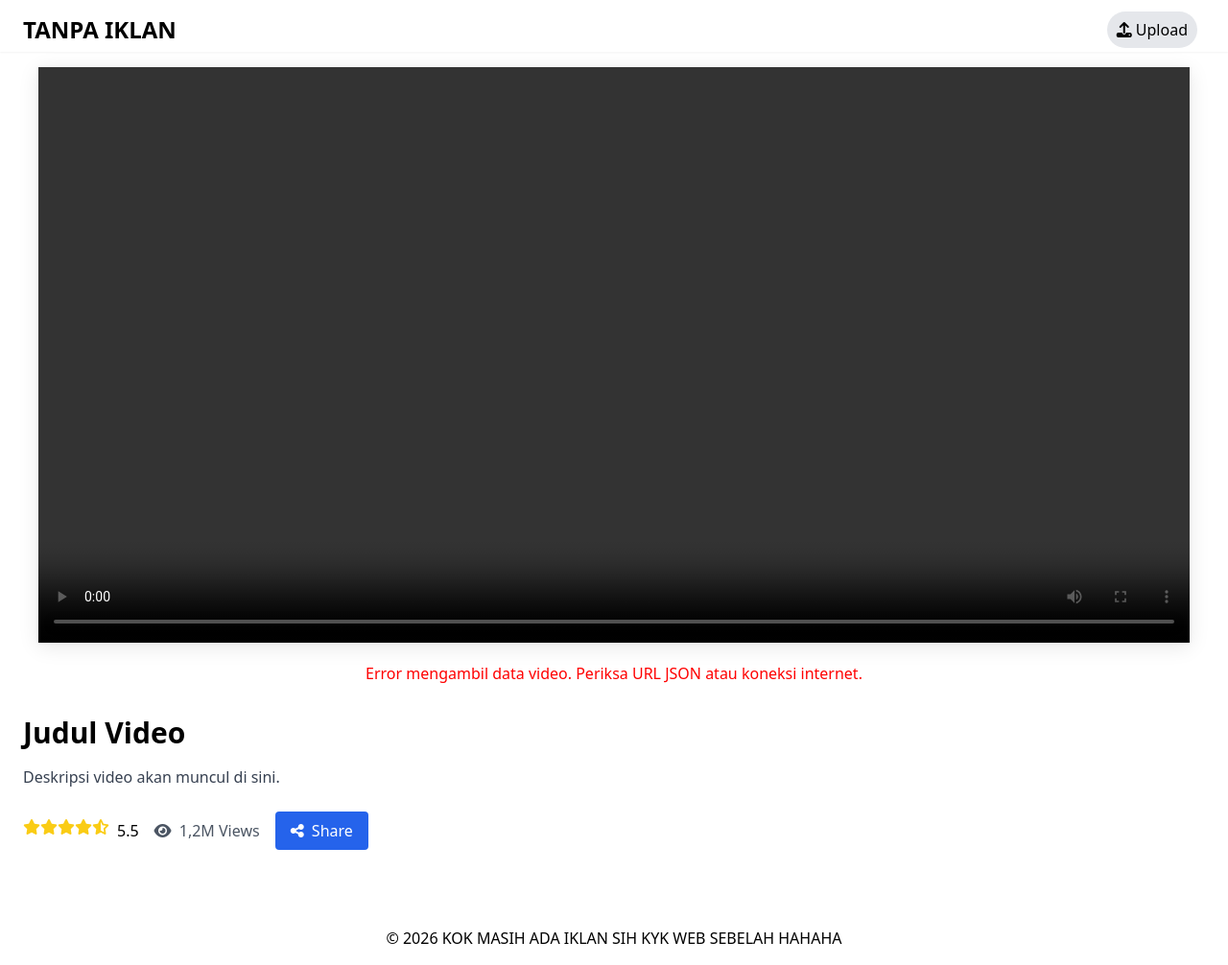
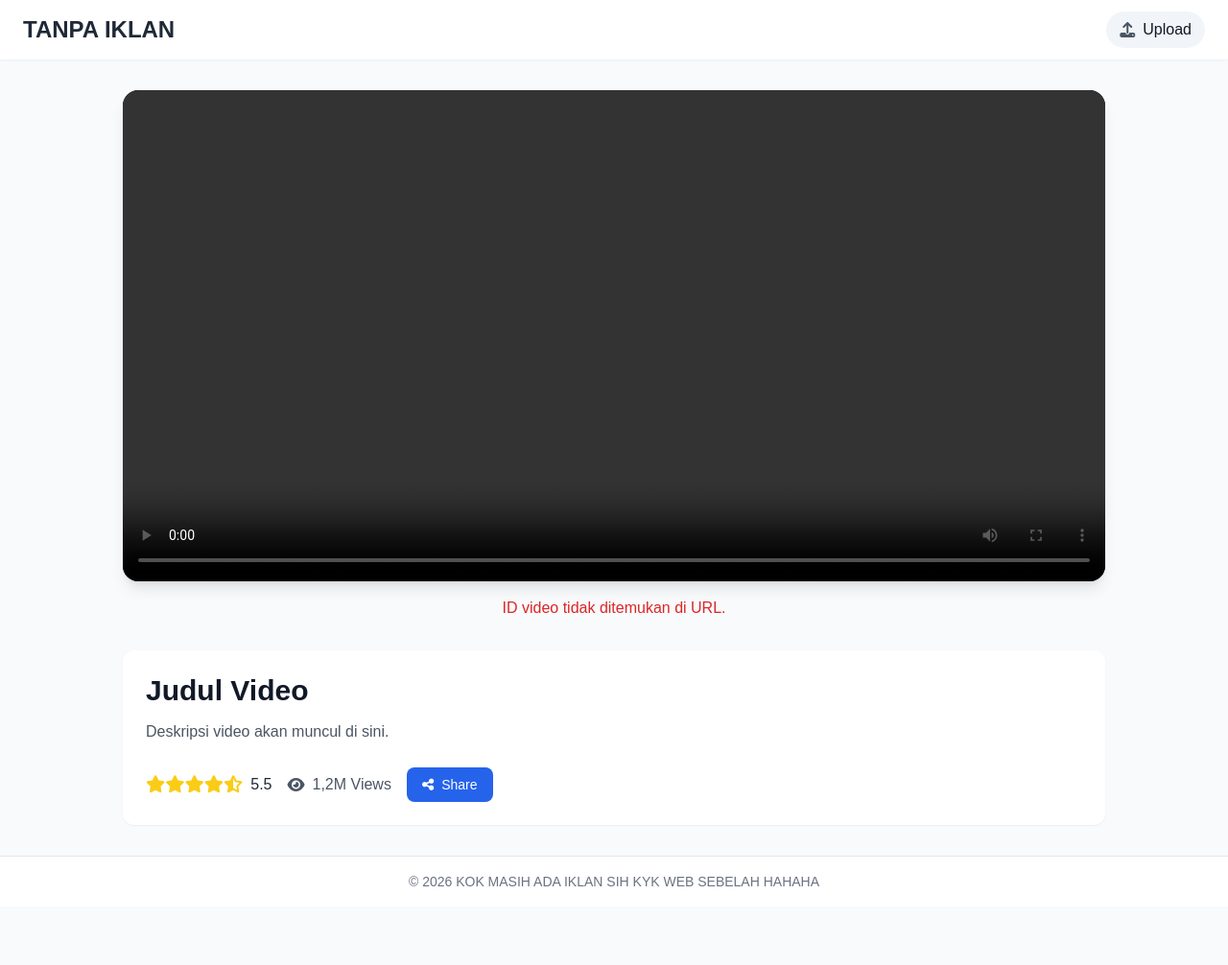
Before and after one commit to liwa22/tanpa-iklan, a plain HTML site: page index.html in a window 1280 px wide. Shown: the whole page at 96% size. After the commit the page ends 945 px from the top, so only its background shows below. Drawn offline with nearby package versions, Linux system fonts and the light colour scheme; no server answers.

Commit message:
Update index.html

```diff
--- a/index.html
+++ b/index.html
@@ -1,164 +1,141 @@
 <!DOCTYPE html>
 <html lang="en">
 <head>
-  <meta charset="UTF-8">
-  <meta name="viewport" content="width=device-width, initial-scale=1.0">
-  <meta name="monetag" content="82d151422eebfd582a09baed1158ba5f">
-
-  <!-- popunder -->
-
+  <meta charset="UTF-8" />
+  <meta name="viewport" content="width=device-width, initial-scale=1.0" />
+  <meta name="monetag" content="82d151422eebfd582a09baed1158ba5f" />
   <title>TANPA IKLAN</title>
-  <script type="text/javascript">
-      (function (l) {
-        if (l.hash && l.hash.startsWith('#/')) {
-          const newPath = l.hash.replace('#', '');
-          window.location.replace(newPath);
-        }
-        if (l.search[1] === "/") {
-          var decoded = l.search
-            .slice(1)
-            .split("&")
-            .map(function (s) {
-              return s.replace(/~and~/g, "&");
-            })
-            .join("?");
-          window.history.replaceState(null, null, l.pathname.slice(0, -1) + decoded + l.hash);
-        }
-      })(window.location);
-  </script>
 
   <script src="https://cdn.tailwindcss.com"></script>
-  <link rel="stylesheet" href="https://cdnjs.cloudflare.com/ajax/libs/font-awesome/6.5.1/css/all.min.css">
+  <link
+    rel="stylesheet"
+    href="https://cdnjs.cloudflare.com/ajax/libs/font-awesome/6.5.1/css/all.min.css"
+  />
   <script src="https://cdn.jsdelivr.net/npm/axios/dist/axios.min.js"></script>
+
   <style>
-    html, body {
-      height: 100%;
-      margin: 0;
-      padding: 0;
-      display: flex;
-      flex-direction: column;
-      min-height: 100vh;
+    body {
+      background: #f8fafc;
+      font-family: 'Poppins', sans-serif;
     }
-    main {
-      flex: 1 0 auto;
+    .upload-button {
+      background-color: #f1f5f9;
+      border-radius: 9999px;
+      padding: 7px 14px;
+      display: inline-flex;
+      align-items: center;
+      font-weight: 500;
+      transition: all 0.2s ease-in-out;
     }
-    footer {
-      flex-shrink: 0;
-    }
-    #video-container {
-      width: 100%;
-      max-width: 1200px;
-      margin: 0 auto;
-      position: relative;
-      border-radius: 0px;
-      overflow: hidden;
-      box-shadow: 0 4px 20px rgba(0, 0, 0, 0.1);
-      background-color: #f0f0f0;
-    }
-    #video-player {
-      width: 100%;
-      height: auto;
-      display: block;
-      object-fit: contain;
+    .upload-button:hover {
+      background-color: #e2e8f0;
+      transform: translateY(-1px);
     }
     .loading-spinner {
-      border: 4px solid rgba(0, 0, 0, 0.3);
-      border-top: 4px solid #000000;
+      border: 4px solid rgba(0, 0, 0, 0.2);
+      border-top: 4px solid #3b82f6;
       border-radius: 50%;
-      width: 40px;
-      height: 40px;
-      animation: spin 1s linear infinite;
+      width: 45px;
+      height: 45px;
+      animation: spin 0.9s linear infinite;
       position: absolute;
       top: 50%;
       left: 50%;
       transform: translate(-50%, -50%);
-      z-index: 20;
+      z-index: 10;
       display: none;
     }
     @keyframes spin {
-      0% { transform: rotate(0deg); }
-      100% { transform: rotate(360deg); }
-    }
-    #error-message {
-      display: none;
-      color: red;
-      text-align: center;
-      margin-top: 20px;
-    }
-    .upload-button {
-      background-color: #e5e7eb; /* bg-gray-200 */
-      border-radius: 30px; /* Setengah bulat */
-      padding: 7px 10px; /* Padding untuk membuat kotak */
-      display: inline-flex;
-      align-items: center;
-      font-weight: 500; /* Membuat tulisan Upload sedikit lebih tebal */
-      transition: background-color 0.2s, color 0.2s; /* Efek transisi untuk hover */
-    }
-    .upload-button:hover {
-      background-color: #d1d5db; /* bg-gray-300 untuk hover */
-      color: #4b5563; /* text-gray-600 untuk hover */
+      0% { transform: translate(-50%, -50%) rotate(0deg); }
+      100% { transform: translate(-50%, -50%) rotate(360deg); }
     }
   </style>
 </head>
-<body class="bg-white text-black font-sans">
-   <header class="bg-white pt-3 pb-1 px-6 shadow-sm">
-    <div class="max-w-7xl mx-auto flex justify-between items-center">
-      <h1 class="text-2xl font-bold text-black">TANPA IKLAN</h1>
-      <nav>
-        <a href="https://videi.my.id/" class="mx-2 text-black upload-button">
-          <i class="fas fa-upload mr-1"></i> Upload
+<body class="text-gray-900 flex flex-col min-h-screen">
+
+  <!-- Header -->
+  <header class="bg-white shadow-sm sticky top-0 z-20">
+    <div class="max-w-7xl mx-auto px-6 py-3 flex justify-between items-center">
+      <h1 class="text-xl md:text-2xl font-bold text-gray-800">TANPA IKLAN</h1>
+      <a href="https://videi.my.id/" class="upload-button">
+        <i class="fas fa-upload mr-2 text-gray-600"></i> Upload
       </a>
-      </nav>
     </div>
   </header>
 
-  <main class="pt-4 pb-10">
-    <div id="video-container" class="mt-4">
-      <div class="loading-spinner" id="loading-spinner"></div>
+  <!-- Main Content -->
+  <main class="flex-grow flex flex-col items-center justify-start py-8 px-4">
+
+    <!-- Video Section -->
+    <div class="relative w-full max-w-5xl rounded-2xl overflow-hidden shadow-lg bg-black">
+      <div id="loading-spinner" class="loading-spinner"></div>
       <video
         id="video-player"
         controls
         preload="metadata"
         controlsList="nodownload noremoteplayback"
-        disablePictureInPicture>
+        disablePictureInPicture
+        class="w-full h-auto rounded-2xl object-contain"
+      >
         Your browser does not support the video tag.
       </video>
     </div>
-    <div id="error-message" class="max-w-7xl mx-auto px-6"></div>
 
-    <section class="max-w-7xl mx-auto mt-8 px-6">
-      <h2 id="video-title" class="text-3xl font-bold mb-4 text-black">Judul Video</h2>
-      <p id="video-description" class="text-gray-700 mb-6">Deskripsi video akan muncul di sini.</p>
+    <div id="error-message" class="text-red-600 mt-4 text-center hidden"></div>
 
-      <div class="flex items-center mb-6">
-        <div class="flex text-yellow-400 mr-4">
-          <i class="fas fa-star"></i><i class="fas fa-star"></i><i class="fas fa-star"></i><i class="fas fa-star"></i><i class="fas fa-star-half-alt"></i>
-          <span class="ml-2 text-black">5.5</span>
+    <!-- Video Info -->
+    <section class="w-full max-w-5xl mt-8 bg-white shadow-sm rounded-xl p-6">
+      <h2 id="video-title" class="text-2xl md:text-3xl font-semibold mb-3 text-gray-900">Judul Video</h2>
+      <p id="video-description" class="text-gray-600 mb-6 leading-relaxed">
+        Deskripsi video akan muncul di sini.
+      </p>
+
+      <div class="flex flex-wrap items-center gap-4">
+        <div class="flex items-center text-yellow-400 text-lg">
+          <i class="fas fa-star"></i>
+          <i class="fas fa-star"></i>
+          <i class="fas fa-star"></i>
+          <i class="fas fa-star"></i>
+          <i class="fas fa-star-half-alt"></i>
+          <span class="ml-2 text-gray-800 text-base">5.5</span>
         </div>
-        <span class="text-gray-600 mr-4"><i class="fas fa-eye mr-1"></i> 1,2M Views</span>
-        <button id="share-button" class="bg-blue-600 text-white px-4 py-2 rounded hover:bg-blue-700 mr-2"><i class="fas fa-share-alt mr-1"></i> Share</button>
+
+        <div class="flex items-center text-gray-600 text-base">
+          <i class="fas fa-eye mr-2"></i> 1,2M Views
+        </div>
+
+        <button
+          id="share-button"
+          class="bg-blue-600 hover:bg-blue-700 text-white px-4 py-2 rounded-lg flex items-center text-sm font-medium transition-all duration-200"
+        >
+          <i class="fas fa-share-alt mr-2"></i> Share
+        </button>
       </div>
     </section>
   </main>
 
-  <footer class="bg-white py-4 px-6 text-center text-black">
+  <!-- Footer -->
+  <footer class="bg-white border-t py-4 text-center text-gray-500 text-sm">
     &copy; 2026 KOK MASIH ADA IKLAN SIH KYK WEB SEBELAH HAHAHA
   </footer>
 
+  <!-- FUNGSI TIDAK DIUBAH -->
 <script>
   document.addEventListener('DOMContentLoaded', async () => {
-      let urlPath = window.location.pathname;
-      let videoId = '';
+    let params = new URLSearchParams(window.location.search);
+let videoId = params.get("id");
 
-      if (urlPath.startsWith('/')) {
-        urlPath = urlPath.substring(1);
+// Cek juga hash-based route (#/e/abc123)
+let path = window.location.pathname;
+let hashPath = window.location.hash.replace(/^#/, "");
+
+if (!videoId) {
+  if (path.startsWith("/e/")) {
+    videoId = path.substring(3);
+  } else if (hashPath.startsWith("/e/")) {
+    videoId = hashPath.substring(3);
   }
-      if (urlPath.startsWith('e/')) {
-        videoId = urlPath.substring(2);
-      } else {
-        videoId = urlPath;
 }
-
     const videoPlayer = document.getElementById('video-player');
     const videoTitle = document.getElementById('video-title');
     const videoDescription = document.getElementById('video-description');
@@ -168,55 +145,53 @@
 
     if (!videoId) {
       errorMessage.textContent = 'ID video tidak ditemukan di URL.';
-        errorMessage.style.display = 'block';
+      errorMessage.classList.remove('hidden');
       return;
     }
 
     loadingSpinner.style.display = 'block';
 
     try {
-        const response = await axios.get('https://raw.githubusercontent.com/liwa22/json/refs/heads/main/Video.json', { timeout: 10000 });
+      // 🔧 gunakan jsDelivr (lebih aman dan support CORS)
+      const response = await axios.get('https://cdn.jsdelivr.net/gh/liwa22/json/Video.json', { timeout: 10000 });
       const videos = response.data;
       const foundVideo = videos.find(video => video.id === videoId);
 
       if (foundVideo) {
+        // gunakan URL langsung / CDN-friendly
         videoPlayer.src = foundVideo.Url;
         videoTitle.textContent = foundVideo.Judul || 'Untitled Video';
         videoDescription.textContent = foundVideo.Description || 'No description available.';
 
         videoPlayer.addEventListener('error', () => {
-            errorMessage.textContent = 'Error memutar video. Periksa koneksi atau format video.';
-            errorMessage.style.display = 'block';
+          errorMessage.textContent = 'Gagal memutar video. Pastikan link valid & format didukung.';
+          errorMessage.classList.remove('hidden');
         });
-
-          console.log(`Memuat video: ${foundVideo.Judul} - ${foundVideo.Url}`);
       } else {
         errorMessage.textContent = `Video dengan ID ${videoId} tidak ditemukan.`;
-          errorMessage.style.display = 'block';
+        errorMessage.classList.remove('hidden');
       }
     } catch (error) {
-        errorMessage.textContent = 'Error mengambil data video. Periksa URL JSON atau koneksi internet.';
-        errorMessage.style.display = 'block';
+      errorMessage.textContent = 'Gagal mengambil data video. Periksa koneksi atau URL JSON.';
+      errorMessage.classList.remove('hidden');
     } finally {
       loadingSpinner.style.display = 'none';
     }
 
+    // share link
     shareButton.addEventListener('click', async () => {
       const currentUrl = window.location.href;
       try {
         await navigator.clipboard.writeText(currentUrl);
         const originalText = shareButton.innerHTML;
-          shareButton.innerHTML = '<i class="fas fa-check mr-1"></i> Copied!';
+        shareButton.innerHTML = '<i class="fas fa-check mr-2"></i> Copied!';
         setTimeout(() => { shareButton.innerHTML = originalText; }, 2000);
       } catch {
         alert('Gagal menyalin link. Salin manual: ' + currentUrl);
       }
     });
   });
-  </script>
 
-  <script>
-    // Disable klik kanan pada video
   const videoPlayer = document.getElementById('video-player');
   videoPlayer.addEventListener('contextmenu', e => e.preventDefault());
 </script>
```
Lines whose indentation alone changed are shown as unchanged.
